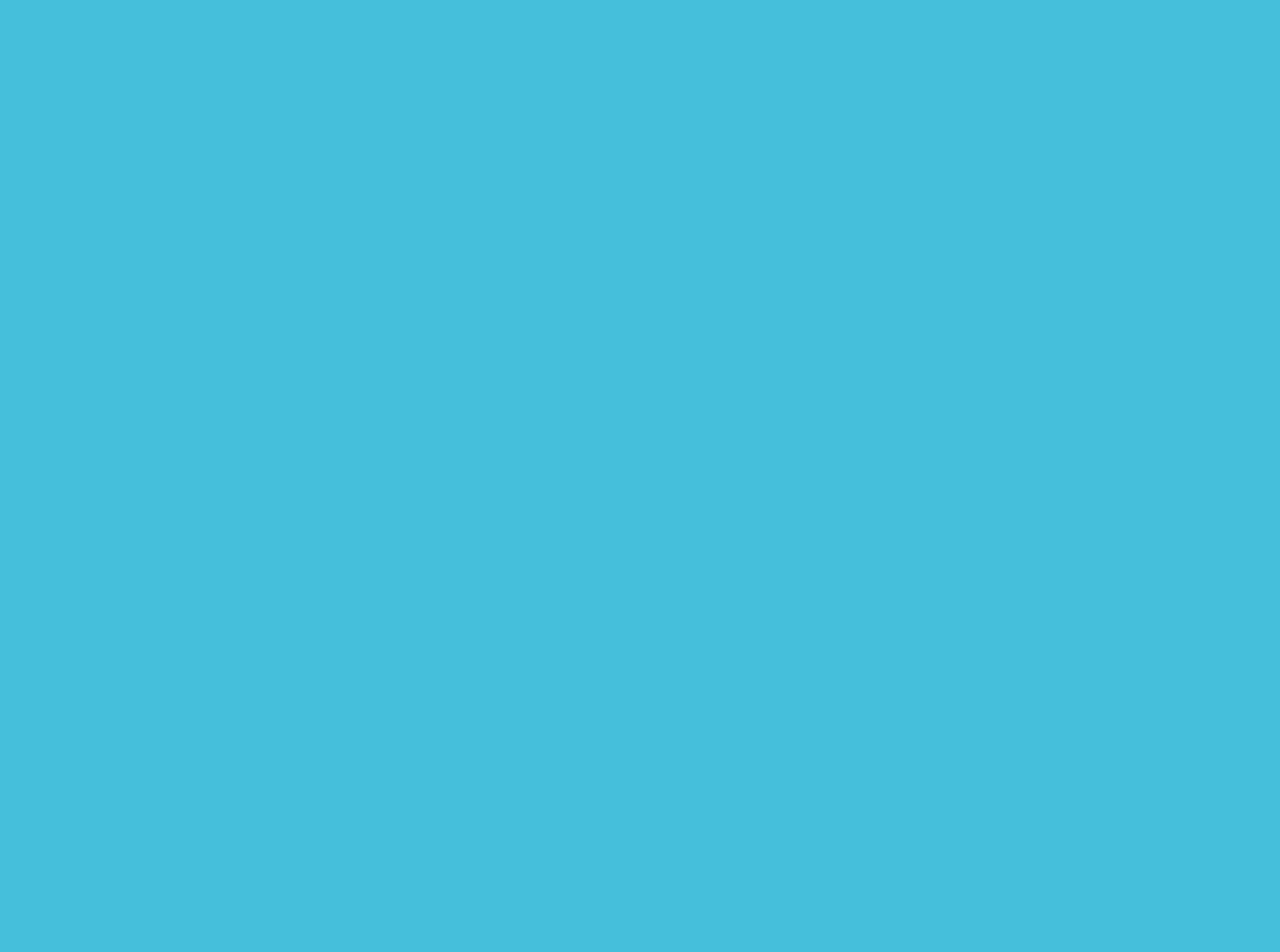
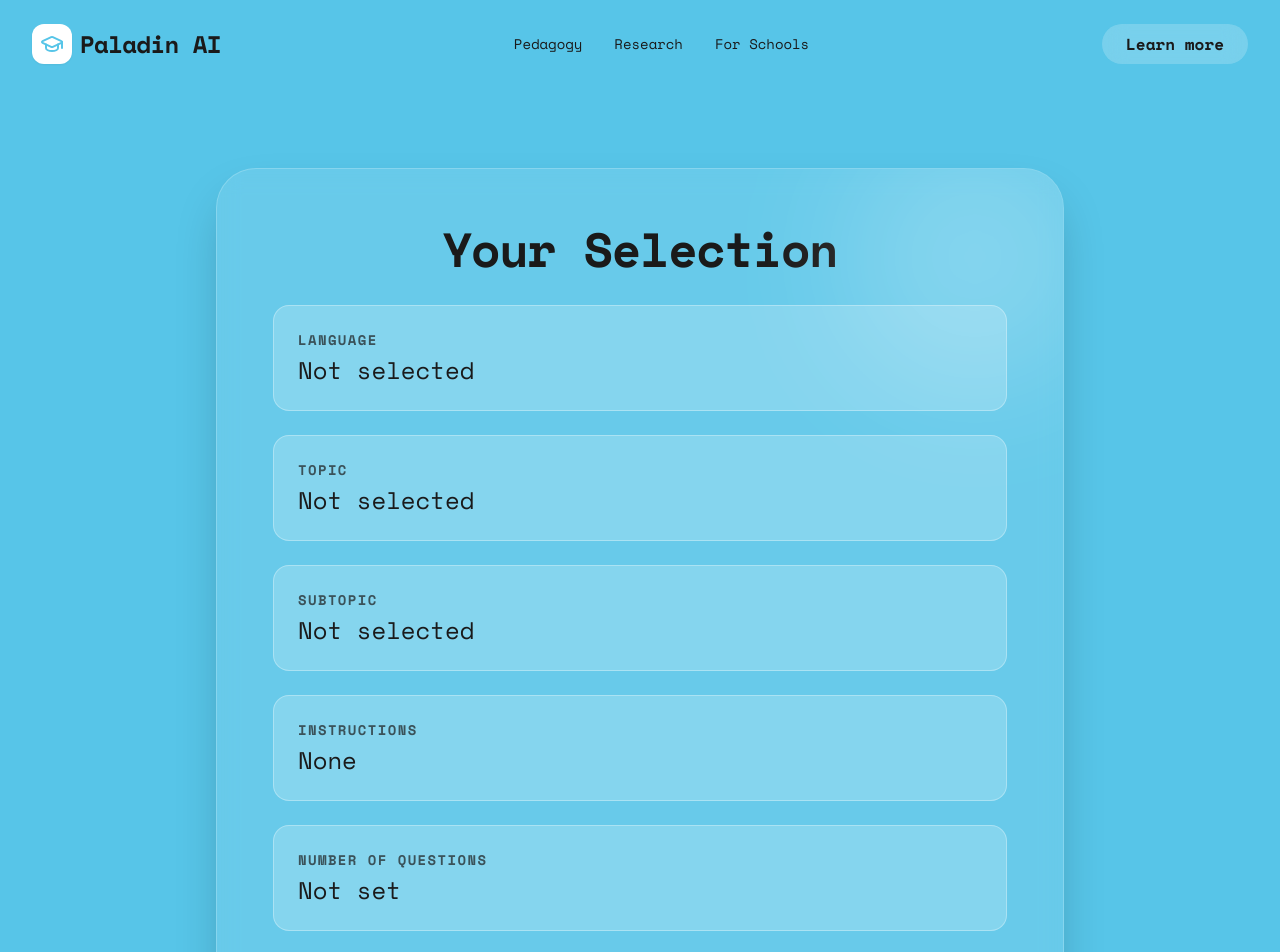
Before and after one commit to SAGEisheree/Paladin, a React (Vite) app: page /quiz in a window 1280 px wide. Before the commit this address had no page. Shown: the top 952 px of the page. Before the commit the page ends 800 px from the top, so only its background shows below. Built offline with nearby package versions, Linux system fonts and the light colour scheme; a web font is replaced by a local one.

Commit message:
All routes added

```diff
--- a/package.json
+++ b/package.json
@@ -10,6 +10,7 @@
     "preview": "vite preview"
   },
   "dependencies": {
+    "groq-sdk": "^0.37.0",
     "lucide-react": "^0.577.0",
     "react": "^19.1.0",
     "react-dom": "^19.1.0",
--- a/src/App.jsx
+++ b/src/App.jsx
@@ -1,15 +1,22 @@
 import { BrowserRouter, Routes, Route } from 'react-router';
 import HomePage from './things/homePage'
 import NextPage from './things/nextPage'
+import QuizPage from './things/quizPage'
+import { QuizProvider } from './things/quizContext';
+import Chat from './things/chat';
 
 function App() {
   return (
+    <QuizProvider>
       <BrowserRouter>
         <Routes>
           <Route path="/" element={<HomePage />} />
           <Route path="/next" element={<NextPage />} />
+          <Route path="/quiz" element={<QuizPage />} />
+          <Route path="/chat" element={<Chat />} />
         </Routes>
       </BrowserRouter>
+    </QuizProvider>
   )
 }
 
--- /dev/null
+++ b/src/things/chat.jsx
@@ -0,0 +1,12 @@
+import Nav from './nav.jsx';
+const Chat = () => {
+  return (
+    <div>
+      <Nav />
+
+      <h1>Chat</h1>
+    </div>
+  )
+}
+
+export default Chat
--- a/src/things/nextPage.jsx
+++ b/src/things/nextPage.jsx
@@ -1,16 +1,13 @@
 import React, { useState } from 'react';
+import { useNavigate } from 'react-router';
 import Nav from './nav.jsx';
 import { BookOpen, GraduationCap, Book, Users, Briefcase } from 'lucide-react';
+import { useQuizContext } from './quizContext';
 
 const NextPage = () => {
   const [activeTab, setActiveTab] = useState('Pick a Language');
-  const [formData, setFormData] = useState({
-    language: '',
-    topic: '',
-    subtopic: '',
-    instructions: '',
-    numQuestions: ''
-  });
+  const { quizData, setQuizData } = useQuizContext();
+  const navigate = useNavigate();
 
   const languages = [
     'English', 'Telugu', 'Hindi', 'Spanish', 'French',
@@ -25,8 +22,7 @@ const NextPage = () => {
   };
 
   const handleGo = () => {
-    console.log("Submitting:", formData);
-    // Submit action here
+    navigate('/quiz');
   };
 
   const tabs = [
@@ -140,8 +136,8 @@ const NextPage = () => {
                   <div className="mb-8 w-full max-w-xl">
                     {index === 0 && (
                       <select
-                        value={formData.language}
-                        onChange={(e) => setFormData({ ...formData, language: e.target.value })}
+                        value={quizData.language}
+                        onChange={(e) => setQuizData({ ...quizData, language: e.target.value })}
                         className="w-full bg-white/20 border border-white/40 text-[#1a1a1a] px-6 py-4 rounded-2xl font-medium text-lg focus:outline-none focus:ring-2 focus:ring-black/20 appearance-none cursor-pointer"
                       >
                         <option value="" disabled>Select a Language</option>
@@ -154,8 +150,8 @@ const NextPage = () => {
                       <input
                         type="text"
                         placeholder="e.g., Data Structures"
-                        value={formData.topic}
-                        onChange={(e) => setFormData({ ...formData, topic: e.target.value })}
+                        value={quizData.topic}
+                        onChange={(e) => setQuizData({ ...quizData, topic: e.target.value })}
                         className="w-full bg-white/20 border border-white/40 text-[#1a1a1a] placeholder:text-black/50 px-6 py-4 rounded-2xl font-medium text-lg focus:outline-none focus:ring-2 focus:ring-black/20"
                       />
                     )}
@@ -163,8 +159,8 @@ const NextPage = () => {
                       <input
                         type="text"
                         placeholder="e.g., Binary Trees"
-                        value={formData.subtopic}
-                        onChange={(e) => setFormData({ ...formData, subtopic: e.target.value })}
+                        value={quizData.subtopic}
+                        onChange={(e) => setQuizData({ ...quizData, subtopic: e.target.value })}
                         className="w-full bg-white/20 border border-white/40 text-[#1a1a1a] placeholder:text-black/50 px-6 py-4 rounded-2xl font-medium text-lg focus:outline-none focus:ring-2 focus:ring-black/20"
                       />
                     )}
@@ -172,8 +168,8 @@ const NextPage = () => {
                       <input
                         type="text"
                         placeholder="e.g., Explain like I'm 5"
-                        value={formData.instructions}
-                        onChange={(e) => setFormData({ ...formData, instructions: e.target.value })}
+                        value={quizData.instructions}
+                        onChange={(e) => setQuizData({ ...quizData, instructions: e.target.value })}
                         className="w-full bg-white/20 border border-white/40 text-[#1a1a1a] placeholder:text-black/50 px-6 py-4 rounded-2xl font-medium text-lg focus:outline-none focus:ring-2 focus:ring-black/20"
                       />
                     )}
@@ -183,8 +179,8 @@ const NextPage = () => {
                         placeholder="e.g., 10"
                         min="1"
                         max="50"
-                        value={formData.numQuestions}
-                        onChange={(e) => setFormData({ ...formData, numQuestions: e.target.value })}
+                        value={quizData.numQuestions}
+                        onChange={(e) => setQuizData({ ...quizData, numQuestions: e.target.value })}
                         className="w-full bg-white/20 border border-white/40 text-[#1a1a1a] placeholder:text-black/50 px-6 py-4 rounded-2xl font-medium text-lg focus:outline-none focus:ring-2 focus:ring-black/20"
                       />
                     )}
--- /dev/null
+++ b/src/things/quizContext.jsx
@@ -0,0 +1,21 @@
+import React, { createContext, useState, useContext } from 'react';
+
+const QuizContext = createContext();
+
+export const useQuizContext = () => useContext(QuizContext);
+
+export const QuizProvider = ({ children }) => {
+    const [quizData, setQuizData] = useState({
+        language: '',
+        topic: '',
+        subtopic: '',
+        instructions: '',
+        numQuestions: ''
+    });
+
+    return (
+        <QuizContext.Provider value={{ quizData, setQuizData }}>
+            {children}
+        </QuizContext.Provider>
+    );
+};
--- /dev/null
+++ b/src/things/quizPage.jsx
@@ -0,0 +1,62 @@
+import React from 'react';
+import { useNavigate } from 'react-router';
+import Nav from './nav.jsx';
+import { useQuizContext } from './quizContext';
+
+const QuizPage = () => {
+    const { quizData } = useQuizContext();
+    const navigate = useNavigate();
+
+    return (
+        <div className="min-h-screen bg-[#57c5e8] text-[#1a1a1a] selection:bg-white/30">
+            <Nav />
+            <main className="max-w-4xl mx-auto px-6 pt-20 pb-24 flex flex-col items-center">
+                <div className="bg-white/10 backdrop-blur-md rounded-[2.5rem] border border-white/20 shadow-2xl p-10 lg:p-14 w-full relative overflow-hidden">
+                    <div className="absolute top-0 right-0 w-64 h-64 bg-white/20 rounded-full blur-3xl -mr-10 -mt-10 pointer-events-none"></div>
+
+                    <h1 className="text-4xl md:text-5xl font-extrabold mb-8 tracking-tight text-center">
+                        Your Selection
+                    </h1>
+
+                    <div className="space-y-6">
+                        <div className="bg-white/20 rounded-2xl p-6 border border-white/30">
+                            <h3 className="text-sm font-bold uppercase tracking-widest opacity-70 mb-1">Language</h3>
+                            <p className="text-2xl font-medium">{quizData.language || 'Not selected'}</p>
+                        </div>
+
+                        <div className="bg-white/20 rounded-2xl p-6 border border-white/30">
+                            <h3 className="text-sm font-bold uppercase tracking-widest opacity-70 mb-1">Topic</h3>
+                            <p className="text-2xl font-medium">{quizData.topic || 'Not selected'}</p>
+                        </div>
+
+                        <div className="bg-white/20 rounded-2xl p-6 border border-white/30">
+                            <h3 className="text-sm font-bold uppercase tracking-widest opacity-70 mb-1">Subtopic</h3>
+                            <p className="text-2xl font-medium">{quizData.subtopic || 'Not selected'}</p>
+                        </div>
+
+                        <div className="bg-white/20 rounded-2xl p-6 border border-white/30">
+                            <h3 className="text-sm font-bold uppercase tracking-widest opacity-70 mb-1">Instructions</h3>
+                            <p className="text-2xl font-medium">{quizData.instructions || 'None'}</p>
+                        </div>
+
+                        <div className="bg-white/20 rounded-2xl p-6 border border-white/30">
+                            <h3 className="text-sm font-bold uppercase tracking-widest opacity-70 mb-1">Number of Questions</h3>
+                            <p className="text-2xl font-medium">{quizData.numQuestions || 'Not set'}</p>
+                        </div>
+                    </div>
+
+                    <div className="mt-12 flex justify-center">
+                        <button
+                            onClick={() => navigate('/chat')}
+                            className="bg-[#1a1a1a] text-white hover:bg-black/80 px-10 py-4 rounded-full font-bold text-lg transition-all shadow-xl hover:scale-105"
+                        >
+                            Lets go
+                        </button>
+                    </div>
+                </div>
+            </main>
+        </div>
+    );
+};
+
+export default QuizPage;
```
Also changed, not shown: 2 other files (tests, documents, lock files or other folders). Lines whose indentation alone changed are shown as unchanged.
